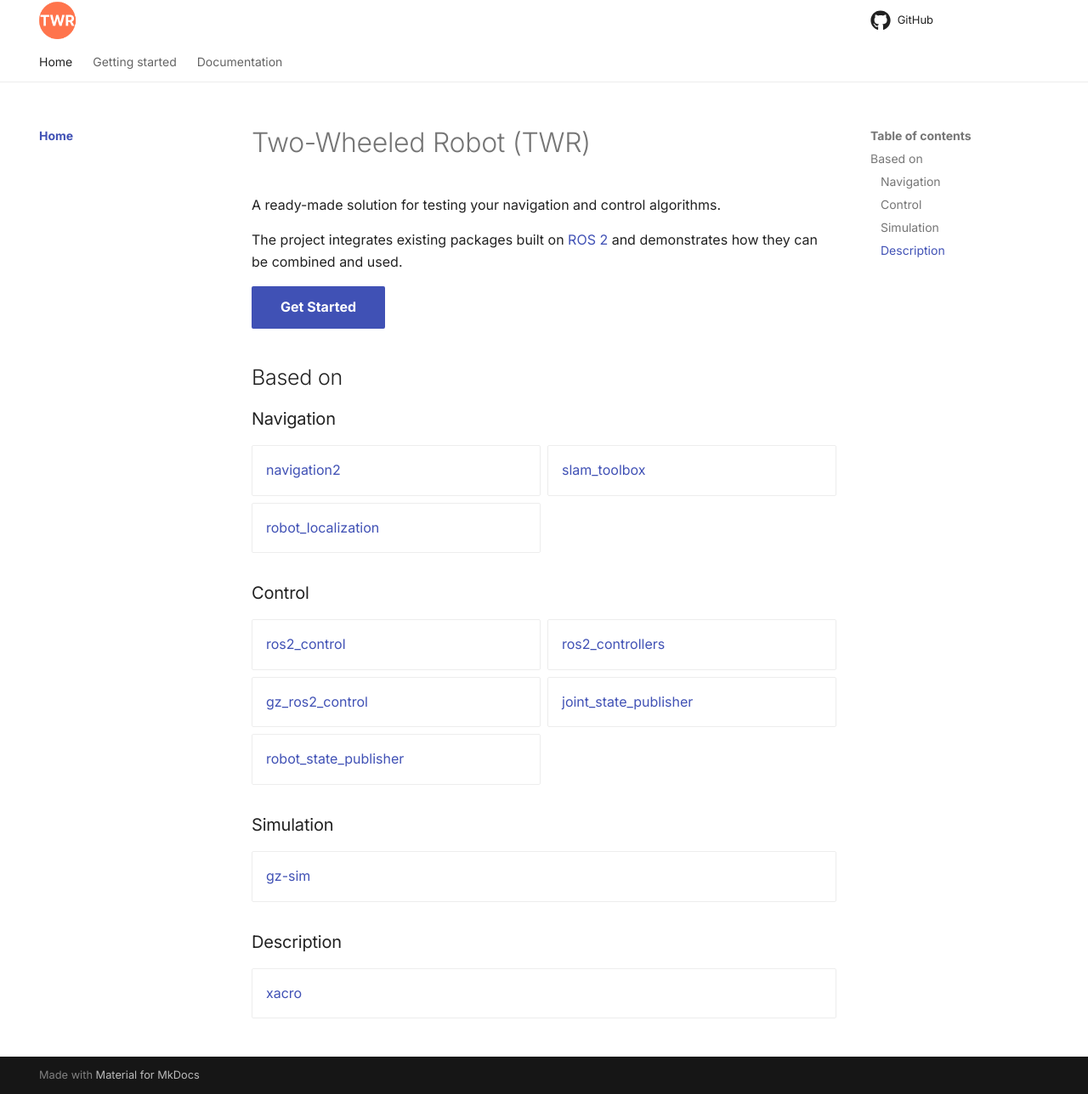
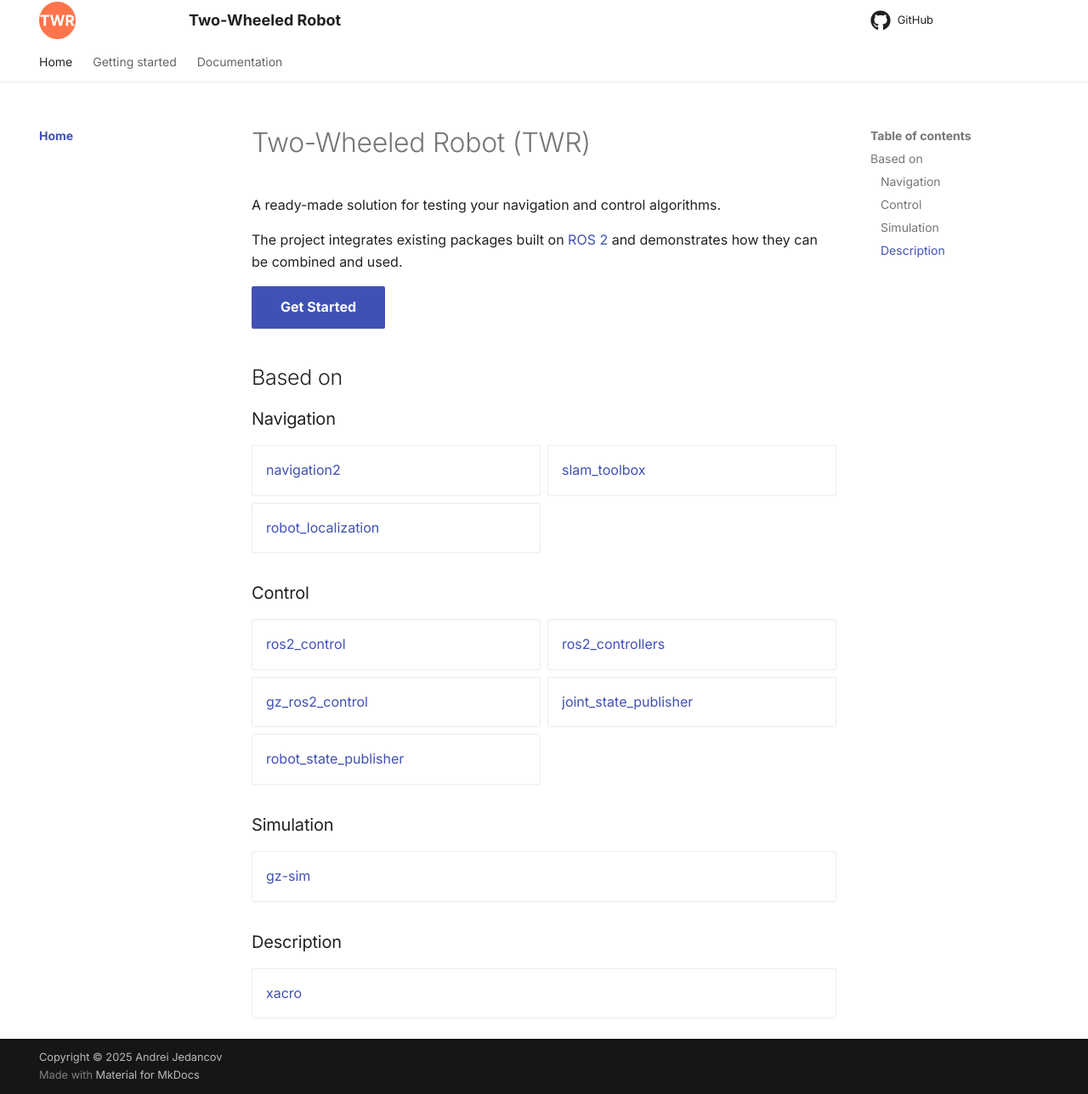
Before and after one commit to AJedancov/twr, an MkDocs documentation site: the page built from docs/docs/index.md, in a window 1280 px wide and 1288 px high. Shown: the whole window at 85% size. Built offline with MkDocs 1.6.1 and Material for MkDocs 9.7.7, drawn with Linux system fonts in a browser that asks for light colours; some web fonts are replaced; comment, search, counter and statistics services are not loaded.

Commit message:
docs: update mkdocs configuration

```diff
--- a/docs/mkdocs.yml
+++ b/docs/mkdocs.yml
@@ -1,4 +1,4 @@
-site_name: |
+site_name:  Two-Wheeled Robot
 site_url: https://ajedancov.github.io/twr/
 repo_url: https://github.com/AJedancov/twr
 
@@ -7,7 +7,7 @@
   name: material
   font:
     text: Inter
-    code: Inter Mono
+    code: Oxygen Mono
 
   features:
   - navigation.path
@@ -18,7 +18,6 @@
   - content.code.copy
   - content.code.annotate
 
-  - toc
   - toc.follow
 
   palette:
@@ -29,11 +28,19 @@
 
   icon:
     repo: fontawesome/brands/github
+    annotation: material/help-circle
+
+
+plugins:
+  - social:
+      cards_layout_options:
+        background_color: "#ededf3"
 
 
 markdown_extensions:
   - admonition
   - tables
+  - toc # Table of Contents
 
   - attr_list
   - md_in_html
@@ -45,10 +52,11 @@
       alternate_style: true
 
 
-plugins:
-  - social:
-      cards_layout_options:
-        background_color: "#ededf3"
+extra_css:
+  - stylesheets/extra.css
+
+
+copyright: Copyright &copy; 2025 Andrei Jedancov
 
 
 nav:
@@ -72,7 +80,3 @@
       - documentation/sensors/index.md
       - LiDAR: documentation/sensors/lidar.md
       - IMU: documentation/sensors/imu.md
-
-
-extra_css:
-  - stylesheets/extra.css
```
